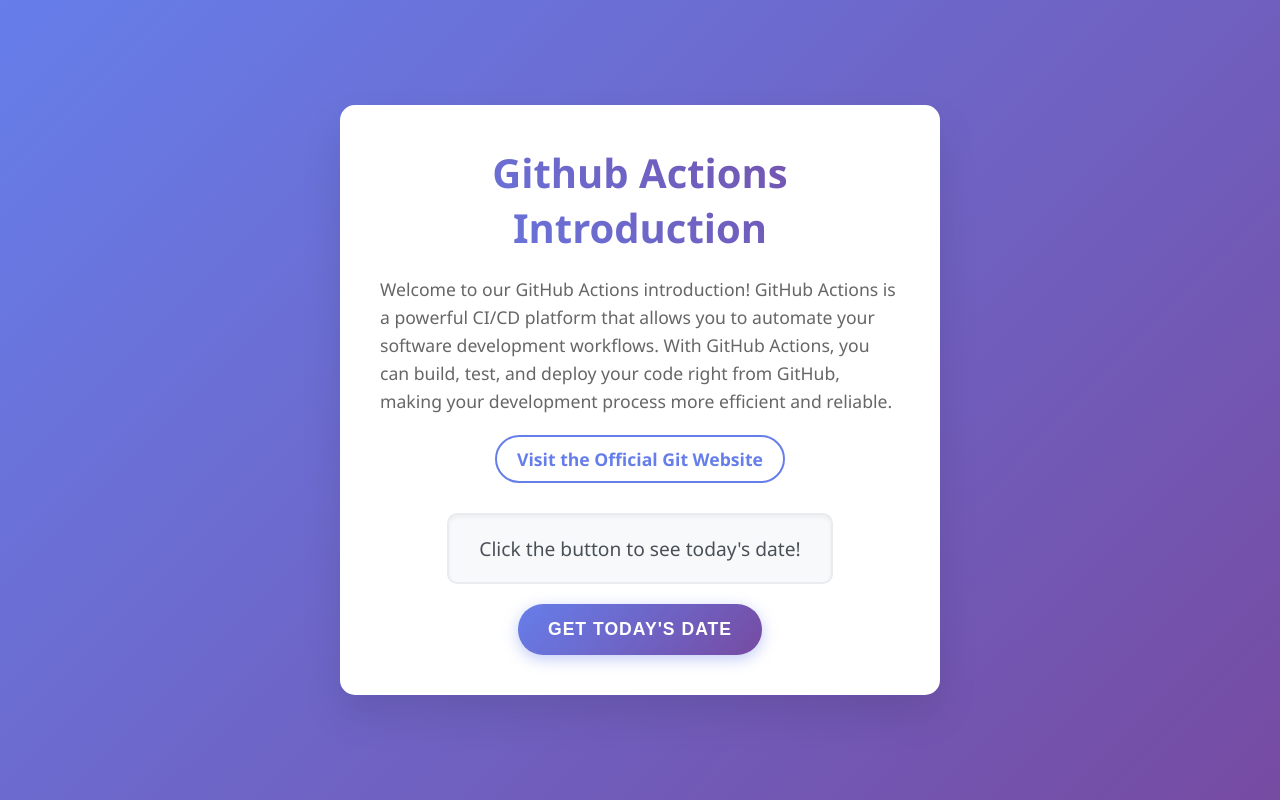
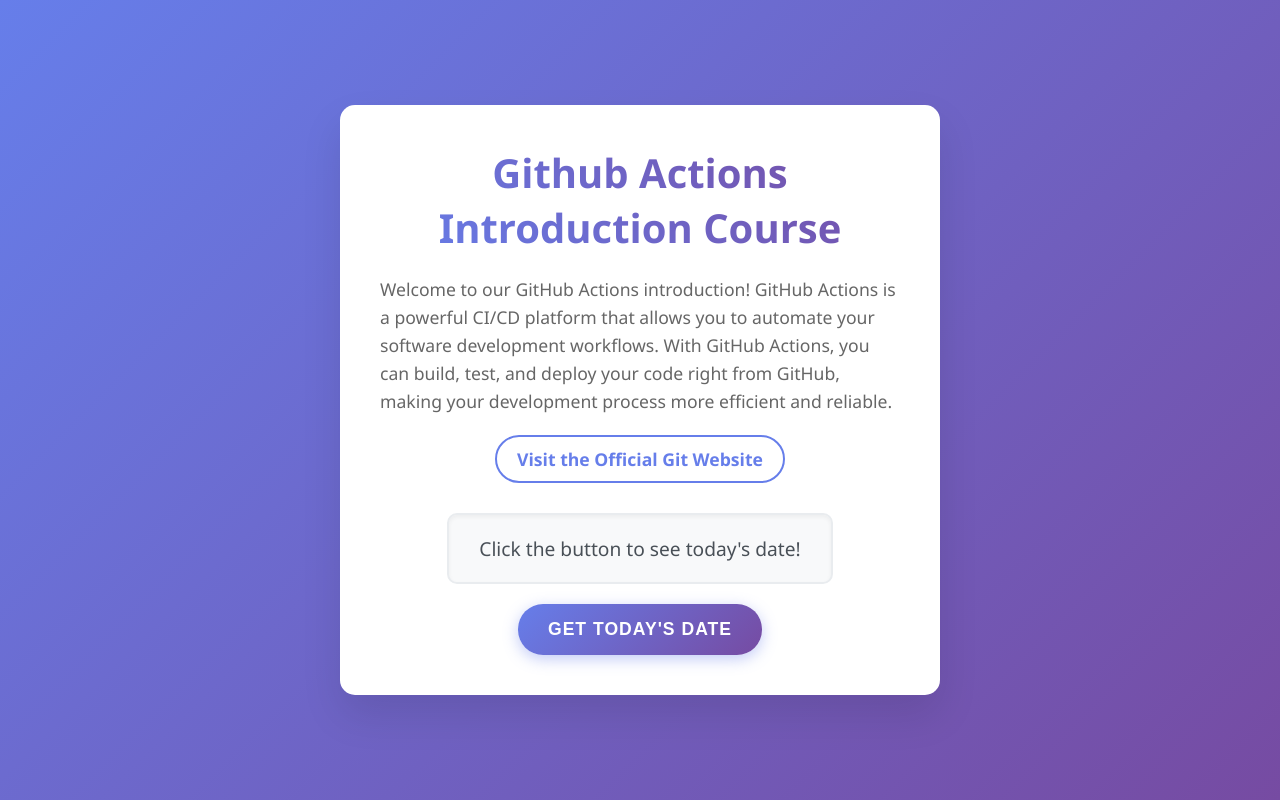
Before and after one commit to shahriarayoubi/gitfundamentals, a plain HTML site: page index.html in a window 1280 px wide. Drawn offline with Linux system fonts and the light colour scheme.

Commit message:
Updated title by adding word course

```diff
--- a/index.html
+++ b/index.html
@@ -8,7 +8,7 @@
 </head>
 <body>
     <div class="container">
-        <h1>Github Actions Introduction</h1>
+        <h1>Github Actions Introduction Course</h1>
 
         <p class="intro">
             Welcome to our GitHub Actions introduction! GitHub Actions is a powerful CI/CD platform
```
